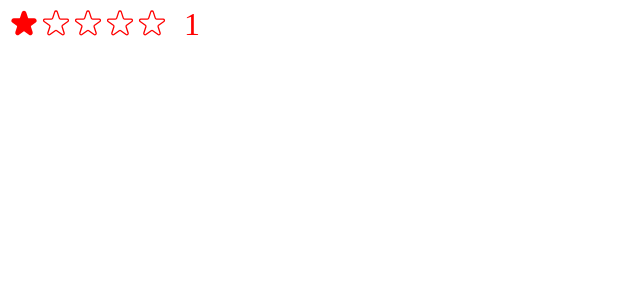
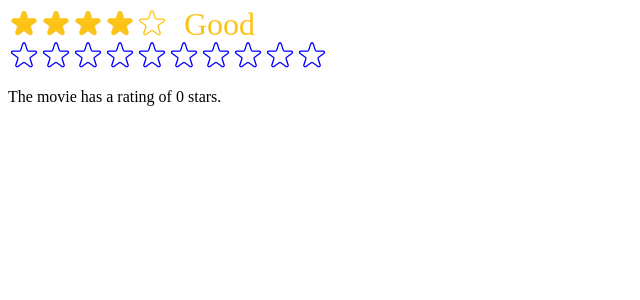
Before and after one commit to Shamonti/usepopcorn, a React (Create React App) app: page / in a window 1280 px wide. Shown: the top 300 px of the page, without its empty margins (0-640 px from the left). Built offline with nearby package versions, Linux system fonts and the light colour scheme.

Commit message:
added className, messages, defaultRating and onSetRating props to Star Component

```diff
--- a/src/StarRating.js
+++ b/src/StarRating.js
@@ -14,12 +14,17 @@ export default function StarRating({
   maxRating = 5,
   color = '#fcc419',
   size = 48,
+  className = '',
+  messages = [],
+  defaultRating = 0,
+  onSetRating,
 }) {
-  const [rating, setRating] = useState(1);
+  const [rating, setRating] = useState(defaultRating);
   const [tempRating, setTempRating] = useState(0);
 
   function handleRating(rating) {
     setRating(rating);
+    onSetRating(rating);
   }
 
   const textStyle = {
@@ -30,7 +35,7 @@ export default function StarRating({
   };
 
   return (
-    <div style={containerStyle}>
+    <div style={containerStyle} className={className}>
       <div style={starContainerStyle}>
         {Array.from({ length: maxRating }, (_, i) => (
           <span>
@@ -45,7 +50,11 @@ export default function StarRating({
           </span>
         ))}
       </div>
-      <p style={textStyle}>{tempRating || rating || ''}</p>
+      <p style={textStyle}>
+        {messages.length === maxRating
+          ? messages[tempRating ? tempRating - 1 : rating - 1]
+          : tempRating || rating || ''}
+      </p>
     </div>
   );
 }
--- a/src/index.js
+++ b/src/index.js
@@ -1,13 +1,34 @@
-import React from 'react';
+import React, { useState } from 'react';
 import ReactDOM from 'react-dom/client';
 // import './index.css';
 // import App from './App';
 import StarRating from './StarRating';
 
+function Test() {
+  const [movieRating, setMovieRating] = useState(0);
+
+  return (
+    <div>
+      <StarRating
+        maxRating={10}
+        color='blue'
+        onSetRating={setMovieRating}
+      ></StarRating>
+      <p>The movie has a rating of {movieRating} stars.</p>
+    </div>
+  );
+}
+
 const root = ReactDOM.createRoot(document.getElementById('root'));
 root.render(
   <React.StrictMode>
     {/* <App /> */}
-    <StarRating maxRating={5} color={'red'} />
+    <StarRating
+      maxRating={5}
+      className='test'
+      messages={['Very Bad', 'Bad', 'Okay', 'Good', 'Amazing']}
+      defaultRating={4}
+    />
+    <Test />
   </React.StrictMode>
 );
```
